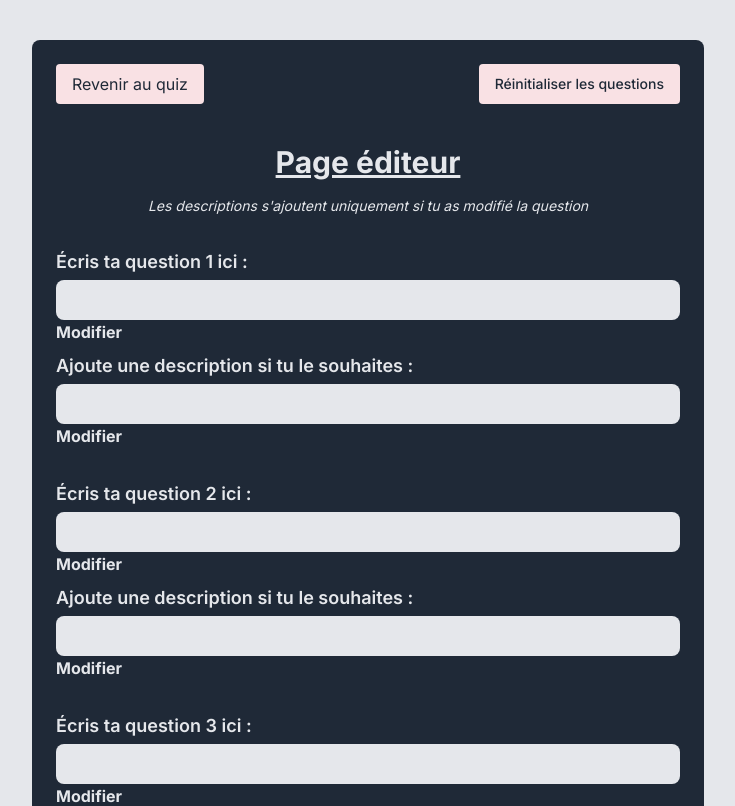
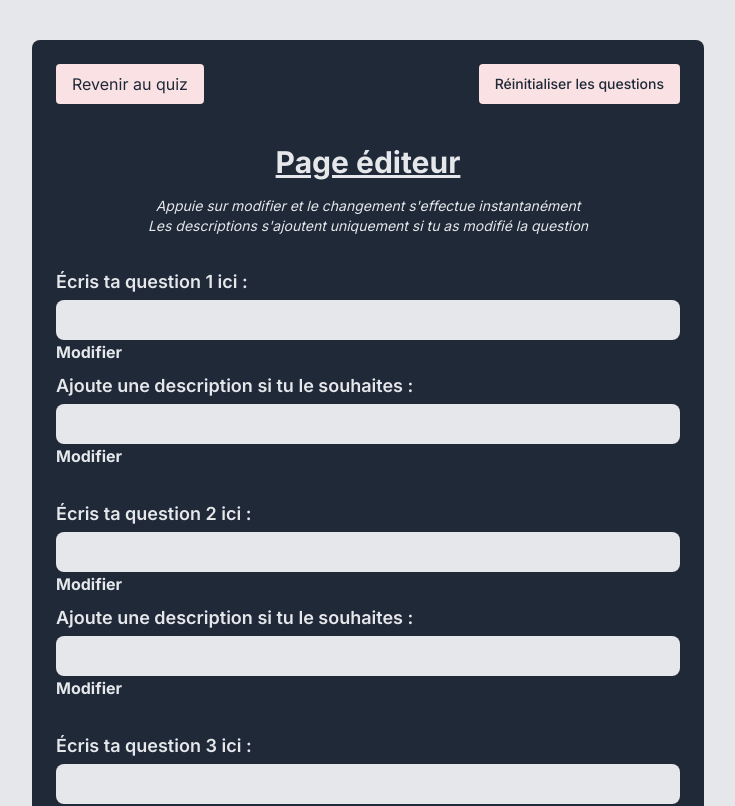
Before and after one commit to maylangomes/quiz, a Next.js app: page /edit-question in a window 1280 px wide. Shown: the top 806 px of the page, without its empty margins (272-1007 px from the left). Built offline with nearby package versions, Linux system fonts and the light colour scheme.

Commit message:
fix: légers changements de textes

```diff
--- a/src/app/edit-question/page.tsx
+++ b/src/app/edit-question/page.tsx
@@ -148,6 +148,7 @@ const InputPage = () => {
           <ButtonDialogue onClick={clearLocalStorage} className="bg-primary text-gray-800 px-4 py-2 rounded hover:bg-primary">Réinitialiser les questions</ButtonDialogue>
         </div>
         <h1 className="text-3xl font-bold text-center mb-4 mt-4 underline">Page éditeur</h1>
+        <p className='text-sm text-center italic'>Appuie sur modifier et le changement s'effectue instantanément</p>
         <p className='text-sm text-center mb-8 italic'>Les descriptions s'ajoutent uniquement si tu as modifié la question</p>
         <form onSubmit={submitQuestion1}>
           <div className="mt-8">
--- a/src/app/page.tsx
+++ b/src/app/page.tsx
@@ -117,7 +117,7 @@ const Quiz = () => {
 
   return (
     <div className="font-quicksand">
-      <h1 className="text-4xl font-bold text-center mb-8 mt-4">Basket Quiz</h1>
+      <h1 className="text-4xl font-bold text-center mb-8 mt-6">Basket Quiz</h1>
       <form onSubmit={handleSubmit(onSubmit)} className="max-w-2xl mx-auto mt-10 bg-gray-800 text-gray-200 p-8 rounded-xl">
         <InputNom register={register} errors={errors} />
         <div className={userTitleQuestion1 !== '' ? "" : "hidden"}>
--- a/src/components/ui/questions/question7/page.tsx
+++ b/src/components/ui/questions/question7/page.tsx
@@ -3,10 +3,8 @@ import { Controller } from 'react-hook-form';
 import {
     DropdownMenu,
     DropdownMenuContent,
-    DropdownMenuLabel,
     DropdownMenuRadioGroup,
     DropdownMenuRadioItem,
-    DropdownMenuSeparator,
     DropdownMenuTrigger,
     } from "@/components/ui/dropdown-menu";
 import { Button as ButtonDialogue } from "@/components/ui/button";
```
